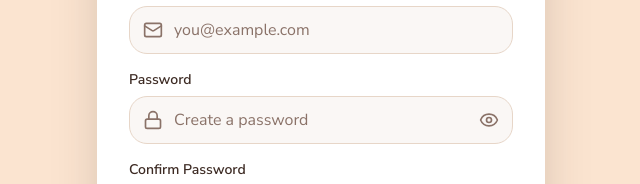
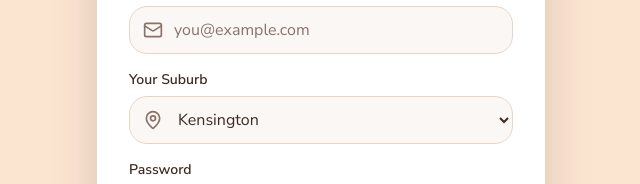
Before and after one commit to patissherie/conure, a Next.js app: page /signup in a window 1280 px wide. Shown: the part 454-638 px from the top of the page, without its empty margins (319-959 px from the left). Built offline with nearby package versions, Linux system fonts and the light colour scheme; no server answers.

Commit message:
implemented suburb option in signup

```diff
--- a/src/components/signup-card.tsx
+++ b/src/components/signup-card.tsx
@@ -3,7 +3,7 @@
 import type React from "react"
 import { useState } from "react"
 import Link from "next/link"
-import { User, Mail, Lock, Eye, EyeOff } from "lucide-react"
+import { User, Mail, Lock, Eye, EyeOff, MapPin } from "lucide-react"
 import { Button } from "@/src/components/ui/button"
 import { HuddleLogo } from "@/src/components/huddle-logo"
 import { supabase } from "@/lib/supabaseClient"
@@ -11,6 +11,7 @@ import { supabase } from "@/lib/supabaseClient"
 export function SignupCard() {
     const [fullName, setFullName] = useState("")
     const [email, setEmail] = useState("")
+    const [suburb, setSuburb] = useState("Kensington")
     const [password, setPassword] = useState("")
     const [confirmPassword, setConfirmPassword] = useState("")
     const [showPassword, setShowPassword] = useState(false)
@@ -30,7 +31,10 @@ export function SignupCard() {
       email,
       password,
       options: {
-        data: { full_name: fullName },   // this becomes raw_user_meta_data -> used by your trigger
+        data: {
+            full_name: fullName,
+            suburb,
+        },
       },
     })
 
@@ -118,6 +122,32 @@ export function SignupCard() {
             placeholder="you@example.com"
             className={inputClass}
           />
+        </Field>
+
+        <Field
+            id="suburb"
+            label="Your Suburb"
+            icon={<MapPin className="h-5 w-5" />}
+        >
+        <select
+            id="suburb"
+            value={suburb}
+            onChange={(e) => setSuburb(e.target.value)}
+            className={inputClass}
+        >
+            <option>Kensington</option>
+            <option>Kingsford</option>
+            <option>Randwick</option>
+            <option>Coogee</option>
+            <option>Maroubra</option>
+            <option>Zetland</option>
+            <option>Redfern</option>
+            <option>Surry Hills</option>
+            <option>Haymarket</option>
+            <option>Sydney CBD</option>
+            <option>Newtown</option>
+            <option>Bondi Junction</option>
+        </select>
         </Field>
 
         <Field
```
Lines whose indentation alone changed are shown as unchanged.
